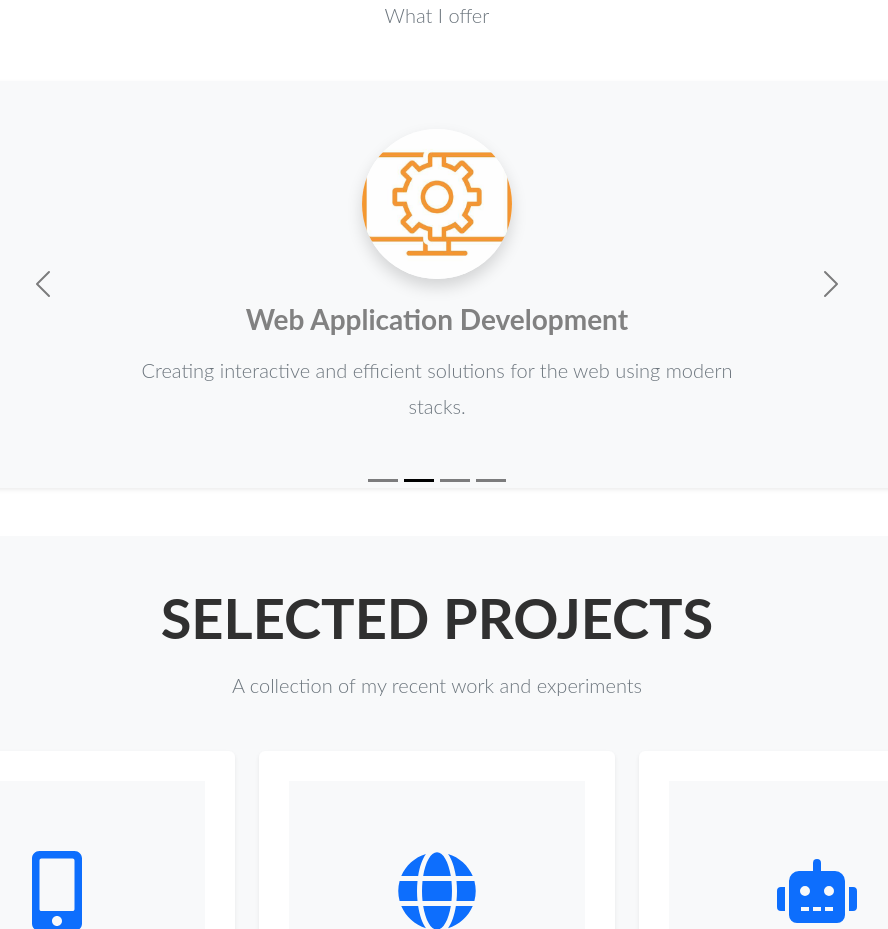
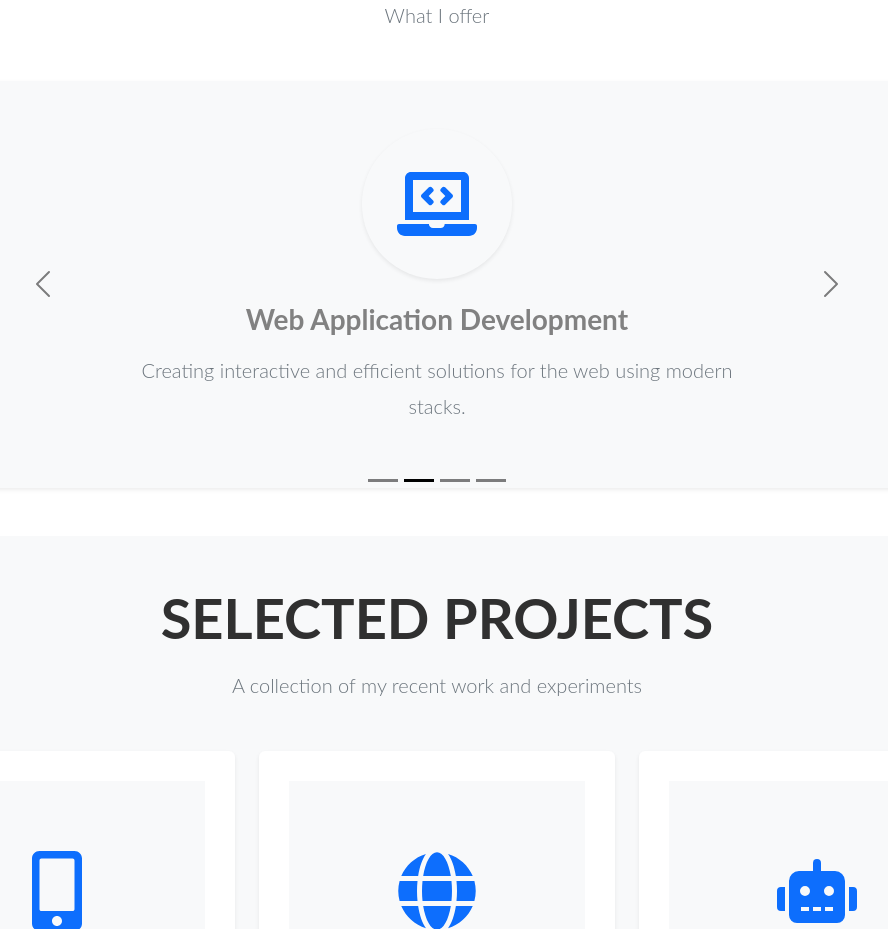
Before and after one commit to VitorSilva7648/vitor.dev, a React (Vite) app: page / in a window 1280 px wide. Shown: the part 2080-3009 px from the top of the page, without its empty margins (203-1091 px from the left). Built offline with nearby package versions, Linux system fonts and the light colour scheme.

Commit message:
image by icons

```diff
--- a/src/components/Services.jsx
+++ b/src/components/Services.jsx
@@ -1,9 +1,6 @@
 import React from 'react';
-import { Container, Row, Col, Carousel, Card } from 'react-bootstrap';
-import database_image from './imagens/database.jpg';
-import web_image from './imagens/web.jfif';
-import cloud_image from './imagens/cloud.jfif';
-import mobile_image from './imagens/developed_mobile.png';
+import { Container, Row, Col, Carousel } from 'react-bootstrap';
+import { FaDatabase, FaLaptopCode, FaCloud, FaMobileAlt } from 'react-icons/fa';
 import './styles/my_styles.css';
 
 function Services() {
@@ -22,32 +19,29 @@ function Services() {
                 {
                   title: "Database Management",
                   desc: "Organizing, optimizing and securing data efficienttly.",
-                  img: database_image
+                  icon: <FaDatabase size={80} className="text-primary" />
                 },
                 {
                   title: "Web Application Development",
                   desc: "Creating interactive and efficient solutions for the web using modern stacks.",
-                  img: web_image
+                  icon: <FaLaptopCode size={80} className="text-primary" />
                 },
                 {
                   title: "Cloud Computing",
                   desc: "Scalable, on-demand access to computing resources over the internet.",
-                  img: cloud_image
+                  icon: <FaCloud size={80} className="text-primary" />
                 },
                 {
                   title: "Mobile App Development",
                   desc: "Creating responsive and efficient mobile apps for iOS and Android.",
-                  img: mobile_image
+                  icon: <FaMobileAlt size={80} className="text-primary" />
                 }
               ].map((service, idx) => (
                 <Carousel.Item key={idx} className="p-5 text-center">
                   <div className="d-flex justify-content-center mb-4">
-                    <img
-                      src={service.img}
-                      alt={service.title}
-                      className="rounded-circle shadow"
-                      style={{ width: '150px', height: '150px', objectFit: 'cover' }}
-                    />
+                    <div className="p-4 rounded-circle bg-light shadow-sm d-flex align-items-center justify-content-center" style={{ width: '150px', height: '150px' }}>
+                      {service.icon}
+                    </div>
                   </div>
                   <h3 className="fw-bold mb-3">{service.title}</h3>
                   <p className="lead text-secondary mx-auto" style={{ maxWidth: '600px' }}>
```
